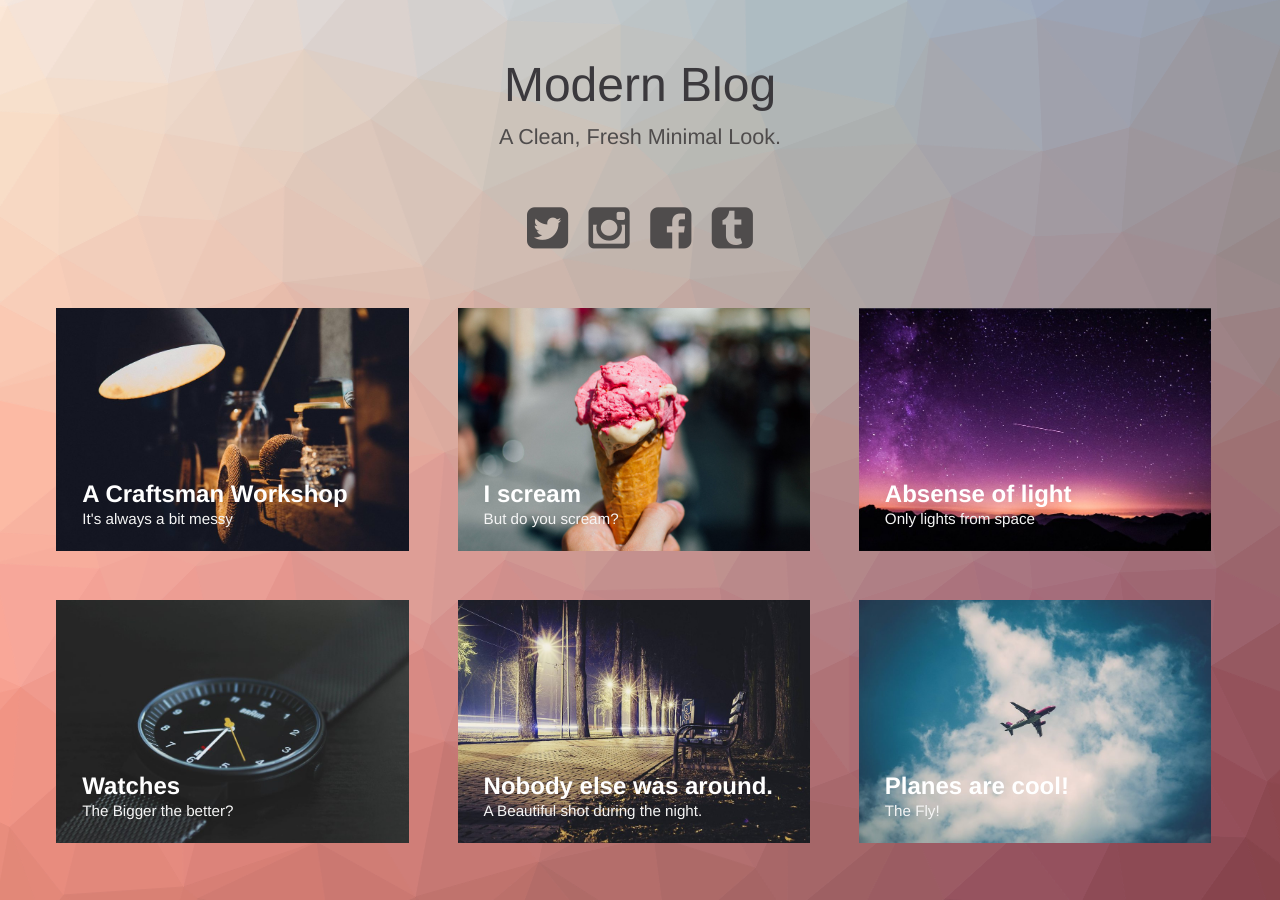
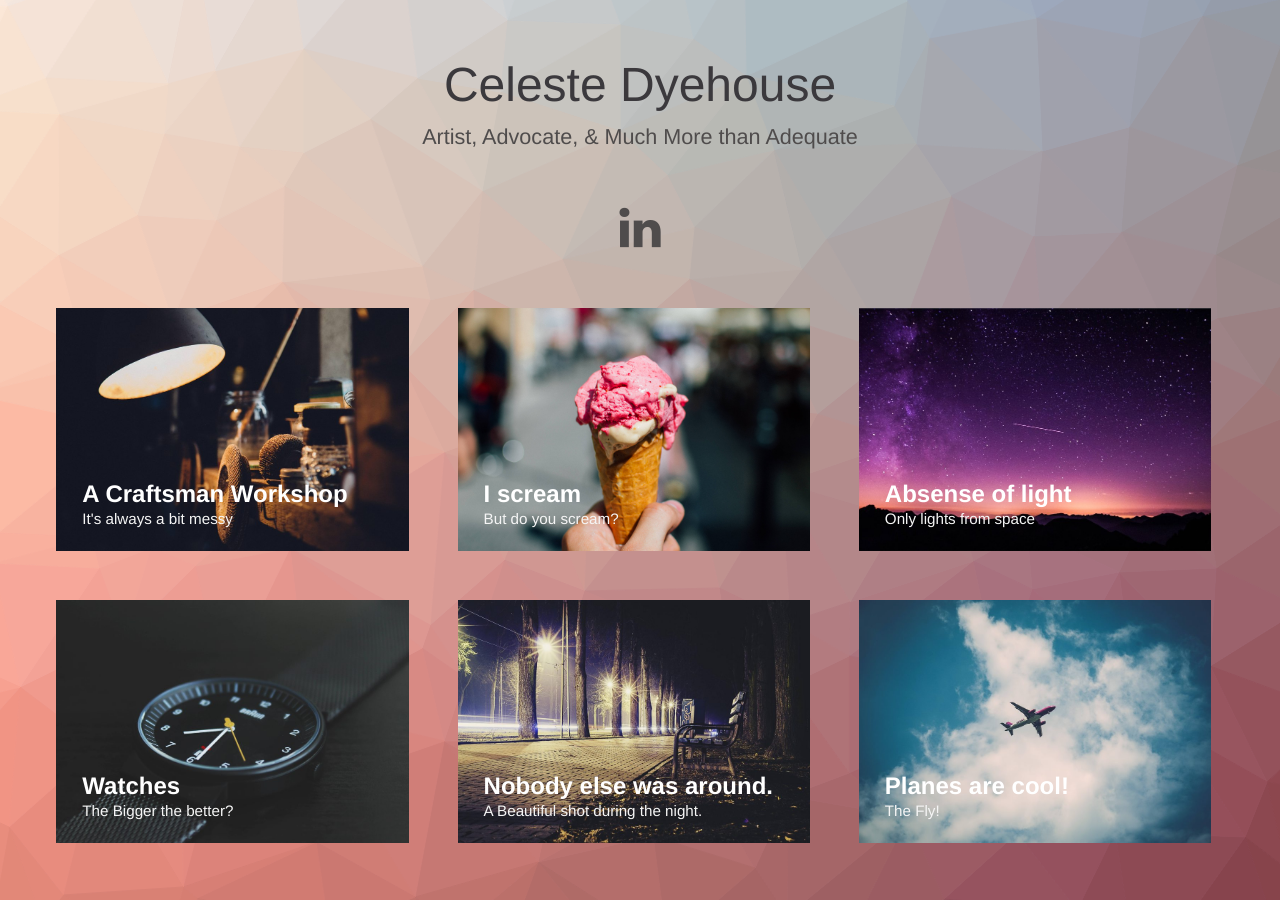
Before and after one commit to cdyehouse/cdyehouse.github.io, a Jekyll site: the page built from index.html, in a window 1280 px wide. Built offline with Jekyll 4.4.1, drawn with Linux system fonts in a browser that asks for light colours.

Commit message:
Added name and changed minor details for basic format

```diff
--- a/_config.yml
+++ b/_config.yml
@@ -1,7 +1,7 @@
 # Site settings
-title: Modern Blog
-description: Modern-Blog A Elegant template for Jekyll
-keywords: Modern, Blogging, Fun
-author: Wferr
+title: Celeste Dyehouse
+description:
+keywords: Music, Art, Community
+author:
 baseurl: "" # the subpath of your site, e.g. /blog/
 url: "" # the base hostname & protocol for your site
--- a/index.html
+++ b/index.html
@@ -28,12 +28,9 @@ layout: compress
 <body class="body">
 <div class="container">
     <header class="header">
-        <h1>Modern Blog<span>A Clean, Fresh Minimal Look.</span></h1>
+        <h1>Celeste Dyehouse<span>Artist, Advocate, & Much More than Adequate</span></h1>
         <nav class="links">
-            <a href="#"><i class="fa fa-twitter-square fa-3x"></i></a>
-            <a href="#"><i class="fa fa-instagram fa-3x"></i></a>
-            <a href="#"><i class="fa fa-facebook-square fa-3x"></i></a>
-            <a href="#"><i class="fa fa-tumblr-square fa-3x"></i></a>
+            <a href="#"><i class="fa fa-linkedin fa-3x"></i></a>
         </nav>
     </header>
     <div class="content">
```
